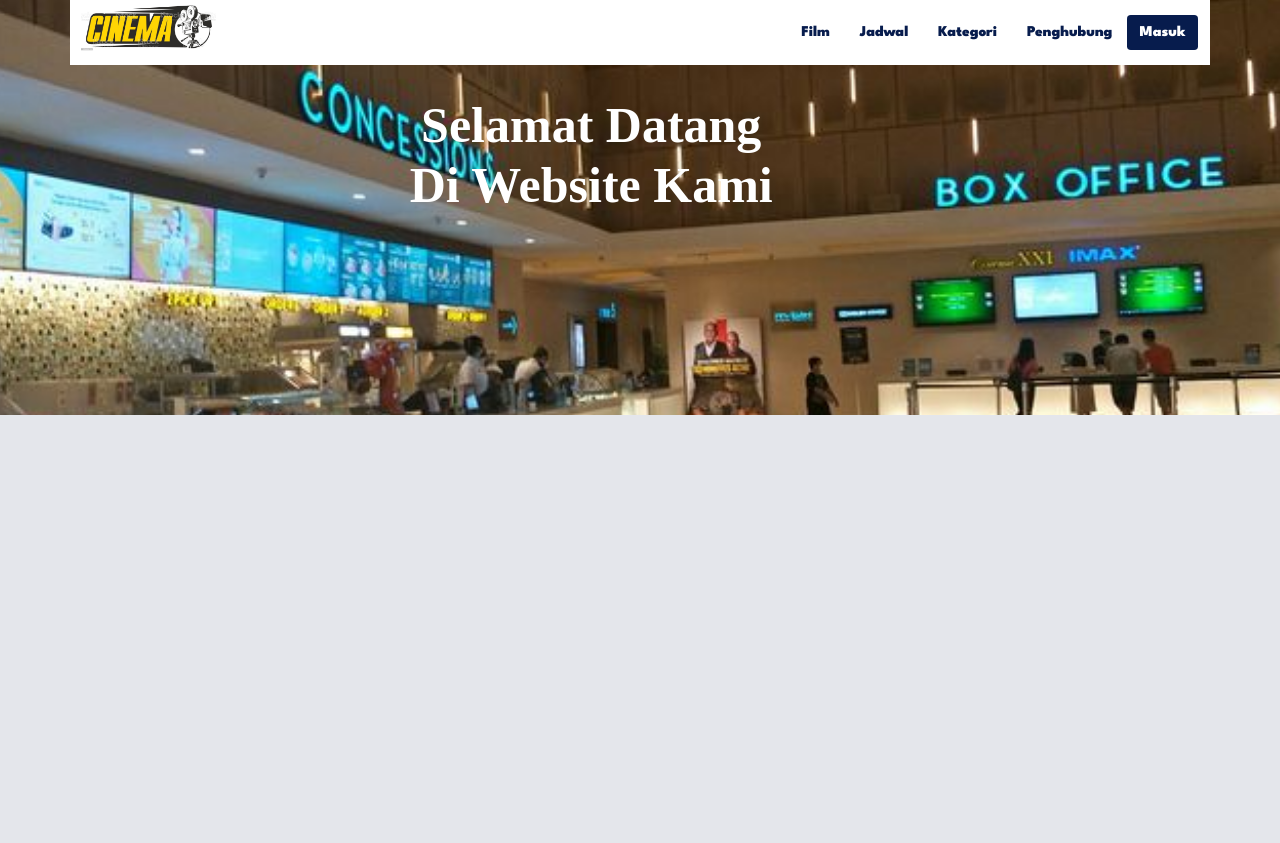
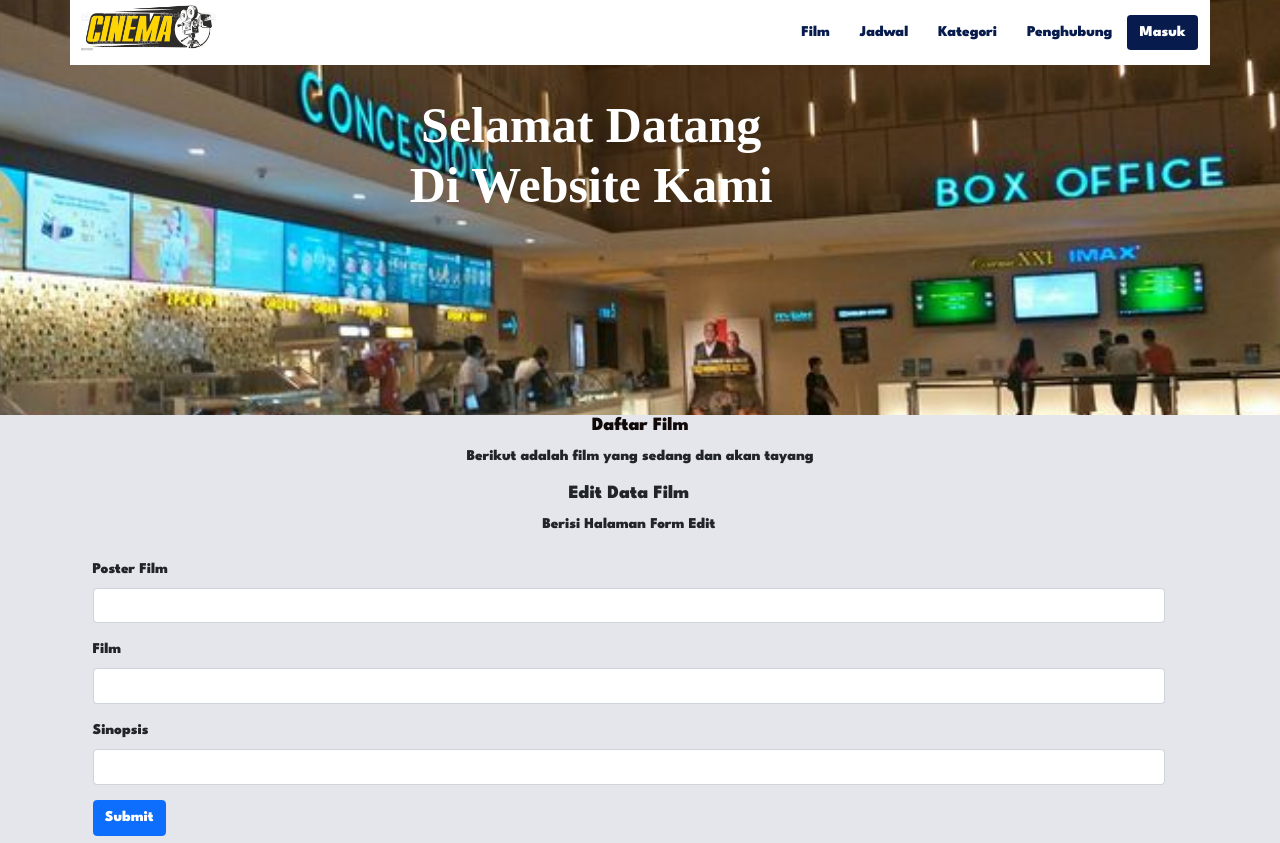
Before and after one commit to ronaldofernandus/dashboard-apps, a React (Create React App) app in the folder client/: page /film/edit/1 in a window 1280 px wide. Shown: the top 843 px of the page. Before the commit the page ends 800 px from the top, so only its background shows below. Built offline with nearby package versions, Linux system fonts and the light colour scheme; no server answers; the HTML template or start-up script is replaced by a standard one.

Commit message:
dashboard-app

```diff
--- a/client/src/axios/filmAxios.js
+++ b/client/src/axios/filmAxios.js
@@ -10,7 +10,7 @@ const lihatFilm = async (cb) => {
       url: URL,
     });
     cb(lihatFilm.data);
-    console.log(lihatFilm);
+    // console.log(lihatFilm);
   } catch (e) {
     console.log(e);
   }
@@ -41,4 +41,17 @@ const deleteFilm = async (id) => {
   }
 };
 
-export { lihatFilm, addFilm, deleteFilm };
+const editFilm = async (id, film) => {
+  try {
+    let editFilm = await axios({
+      method: "PUT",
+      url: URL + "/edit/" + id,
+      data: film,
+    });
+    console.log(editFilm.data);
+  } catch (e) {
+    console.log(e);
+  }
+};
+
+export { lihatFilm, addFilm, deleteFilm, editFilm };
--- a/client/src/components/Content/Content.js
+++ b/client/src/components/Content/Content.js
@@ -3,7 +3,11 @@ import { Routes, Route } from "react-router-dom";
 import HomePage from "../../pages/HomePage/HomePage";
 import FilmPage from "../../pages/FilmPage/FilmPage";
 import AddFilm from "../../pages/FilmPage/AddFilm";
-import DaftarFilm from "../../pages/FilmPage/DaftarFilm"
+import DaftarFilm from "../../pages/FilmPage/DaftarFilm";
+import EditFilm from "../../pages/FilmPage/EditFilm";
+
+import Kategori from "../../pages/Kategori/kategori";
+import ListKategori from "../../pages/Kategori/ListKategori";
 
 const Content = () => {
   return (
@@ -13,7 +17,12 @@ const Content = () => {
         <Route path="Film" element={<FilmPage></FilmPage>}>
           <Route path="" element={<DaftarFilm></DaftarFilm>}></Route>
           <Route path="add" element={<AddFilm></AddFilm>}></Route>
+          <Route path="edit">
+            <Route path=":id" element={<EditFilm></EditFilm>}></Route>
+          </Route>
         </Route>
+        <Route path="Kategori" element={<Kategori></Kategori>}></Route>
+        <Route path="" element={<ListKategori></ListKategori>}></Route>
       </Routes>
     </div>
   );
--- /dev/null
+++ b/client/src/pages/FilmPage/EditFilm.js
@@ -0,0 +1,92 @@
+import React, { useState, useEffect } from "react";
+import { editFilm, lihatFilm } from "../../axios/filmAxios";
+import { useNavigate, useParams } from "react-router-dom";
+
+const EditPage = () => {
+  const [input, setInput] = useState({
+    image: "",
+    namaFilm: "",
+    sinopsis: "",
+    kategoriId: 0,
+  });
+  const navigation = useNavigate();
+
+  const params = useParams();
+
+  useEffect(() => {
+    const { id } = params;
+    lihatFilm(
+      (+id,
+      (result) => {
+        setInput({
+          image: result[0].image,
+          namaFilm: result[0].namaFilm,
+          sinopsis: result[0].sinopsis,
+          kategoriId: result[0].kategoriId,
+        });
+      })
+    );
+  }, []);
+
+  const submitHandler = () => {
+    navigation("/film");
+    editFilm(+params.id,input);
+  };
+
+  return (
+    <div className="row ">
+      <div className="col-12 text-center">
+        <h5>Edit Data Film</h5>
+        <p>Berisi Halaman Form Edit</p>
+      </div>
+      <div className="col-12 my-2">
+        <div className="mb-3">
+          <label className="form-label" for="customFile">
+            Poster Film
+          </label>
+          <input
+            value={input.image}
+            onChange={(e) => setInput({ ...input, image: e.target.value })}
+            type="text"
+            className="form-control"
+            id="customFile"
+            name="image"
+          />
+        </div>
+        <div className="mb-3">
+          <label for="film" className="form-label">
+            Film
+          </label>
+          <input
+            value={input.namaFilm}
+            onChange={(e) => setInput({ ...input, namaFilm: e.target.value })}
+            type="text"
+            className="form-control"
+            name="namaFilm"
+          />
+        </div>
+        <div className="mb-3">
+          <label for="sinopsis" className="form-label">
+            Sinopsis
+          </label>
+          <input
+            value={input.sinopsis}
+            onChange={(e) => setInput({ ...input, sinopsis: e.target.value })}
+            type="integer"
+            className="form-control"
+            name="sinopsis"
+          />
+        </div>
+        <button
+          onClick={() => submitHandler()}
+          type="submit"
+          className="btn btn-primary"
+        >
+          Submit
+        </button>
+      </div>
+    </div>
+  );
+};
+
+export default EditPage;
--- a/client/src/pages/FilmPage/daftarFilm.js
+++ b/client/src/pages/FilmPage/daftarFilm.js
@@ -53,7 +53,7 @@ const DaftarFilm = () => {
                     <td>
                       <button type="button" className="btn btn-success">
                         <AiFillEdit></AiFillEdit>
-                        <Link to="/Film/" className="edit">
+                        <Link to={`/Film/edit/${id}`} className="edit">
                           Edit
                         </Link>
                       </button>
@@ -63,10 +63,10 @@ const DaftarFilm = () => {
                         className="btn btn-primary"
                       >
                         <MdDeleteForever></MdDeleteForever>
+                        <Link to="/Film/" className="delete">
                           Delete
+                        </Link>
                       </button>
-
-
                     </td>
                   </tr>
                 );
--- /dev/null
+++ b/client/src/pages/Kategori/ListKategori.js
@@ -0,0 +1,39 @@
+import React from "react";
+import { Link } from "react-router-dom";
+
+const ListKategori = () => {
+  return (
+    <div className="row ">
+      <div className="col-12 text-center">
+        <h5>Kategori Page</h5>
+        <p>Berisi Halaman Daftar Kategori</p>
+        <Link href="/kategori/add">Tambah Kategori</Link>
+      </div>
+      <div className="col-12 my-2">
+        <table className="table table-bordered">
+          <thead>
+            <tr>
+              <th>Id</th>
+              <th>Kategori</th>
+              <th>Action</th>
+            </tr>
+          </thead>
+          <tbody>
+            <tr>
+              <td></td>
+              <td></td>
+              <td>
+                <Link href="/kategori/edit/<%= getKategori.id %>">Edit</Link>
+                <Link href="/kategori/delete/<%= getKategori.id %>">
+                  Delete
+                </Link>
+              </td>
+            </tr>
+          </tbody>
+        </table>
+      </div>
+    </div>
+  );
+};
+
+export default ListKategori;
--- /dev/null
+++ b/client/src/pages/Kategori/kategori.js
@@ -0,0 +1,49 @@
+import React from 'react'
+import {Link} from 'react-router-dom'
+import {Outlet} from 'react-router-dom'
+
+const kategori = () => {
+  return (
+    <div className="container my-3">
+    <div className="row text-center bg-success bg-opacity-25">
+        <div className="col-12">
+            <h3>Tukang Film</h3>
+            <p>Selamat Datang di bioskop mini</p>
+
+        </div>
+    </div>
+    <div className="row">
+        <nav className="navbar navbar-expand-lg navbar-light bg-light">
+            <div className="container-fluid">
+                <a className="navbar-brand" href="/">
+                    <i className="fa-solid fa-home me-2"></i>Home</a>
+                <button className="navbar-toggler" type="button" data-bs-toggle="collapse" data-bs-target="#navbarNav"
+                    aria-controls="navbarNav" aria-expanded="false" aria-label="Toggle navigation">
+                    <span className="navbar-toggler-icon"></span>
+                </button>
+                <div className="collapse navbar-collapse" id="navbarNav">
+                    <ul className="navbar-nav ms-auto">
+                        <li className="nav-item">
+                            <Link className="nav-link" href="/film">Film</Link>
+                        </li>
+                        <li className="nav-item">
+                            <Link className="nav-link" href="/jadwal">Jadwal</Link>
+                        </li>
+                        <li className="nav-item">
+                            <Link className="nav-link" href="/kategori">Kategori</Link>
+                        </li>
+                        <li className="nav-item">
+                            <Link className="nav-link" href="/penghubung/add">Penghubung</Link>
+                          </li>
+
+                    </ul>
+                </div>
+            </div>
+        </nav>
+    </div>
+    <Outlet></Outlet>
+</div>
+  )
+}
+
+export default kategori
```
Also changed, not shown: client/src/axios/kategoriAxios.js (added). Lines whose indentation alone changed are shown as unchanged.
